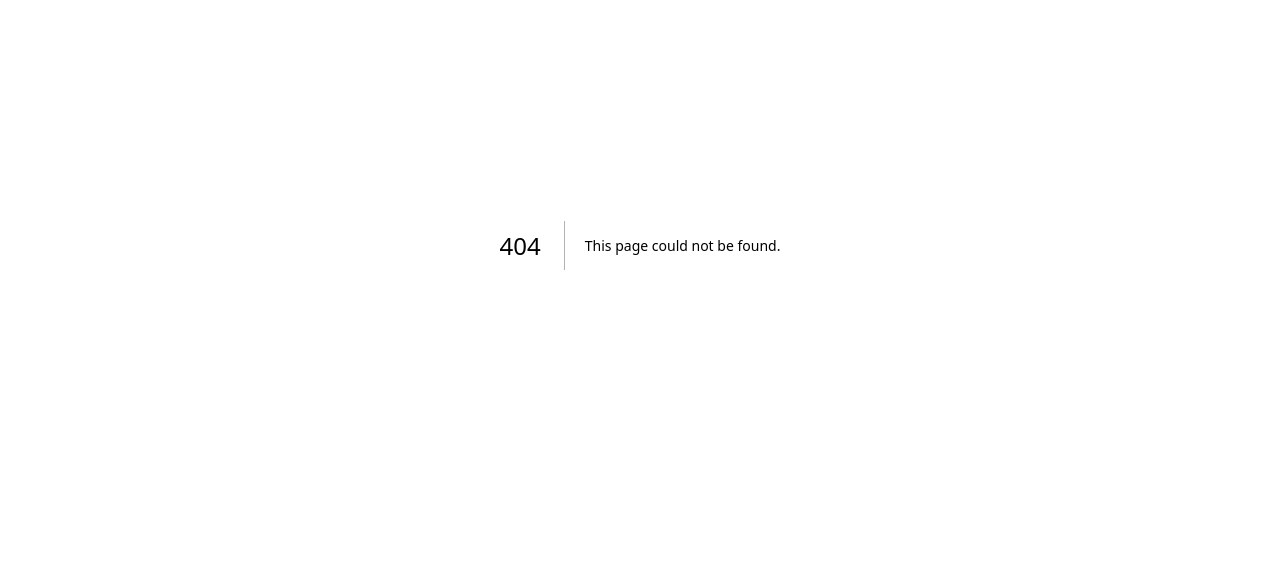
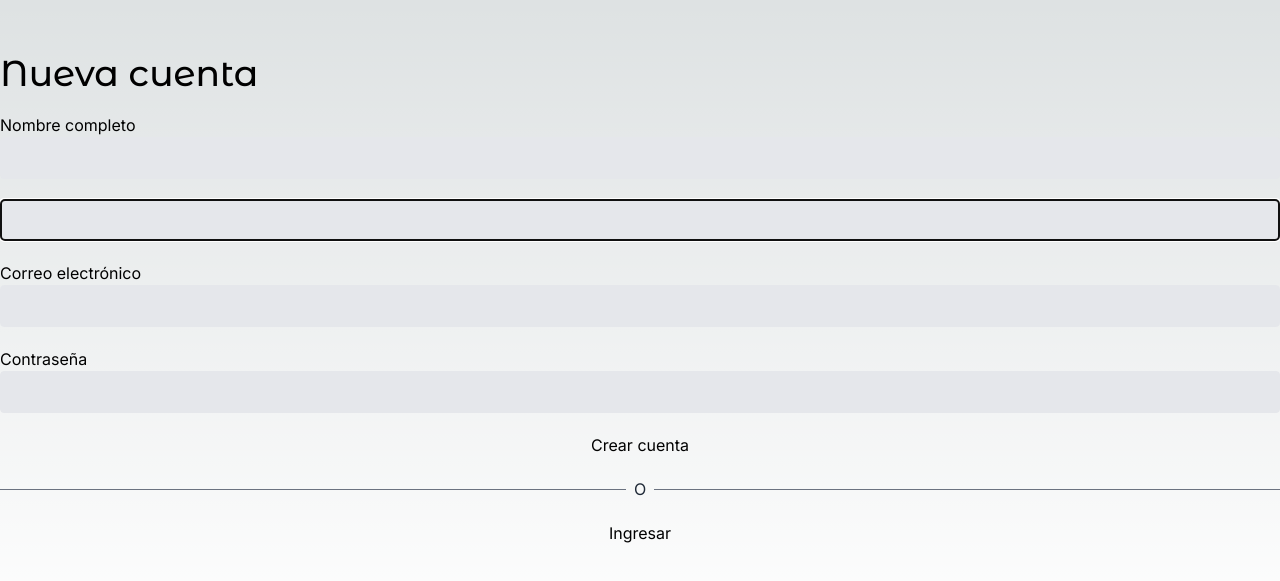
Before and after one commit to JosueMoDev/next-apple-store-ui, a Next.js app: page /auth/register in a window 1280 px wide. Before the commit this address had no page. Shown: the part 155-736 px from the top of the page. Built offline with nearby package versions, Linux system fonts and the light colour scheme.

Commit message:
register

```diff
--- a/package.json
+++ b/package.json
@@ -17,6 +17,7 @@
     "next-auth": "^5.0.0-beta.15",
     "react": "^18",
     "react-dom": "^18",
+    "react-hook-form": "^7.51.0",
     "react-icons": "^5.0.1",
     "zod": "^3.22.4",
     "zustand": "^4.5.2"
--- /dev/null
+++ b/src/app/auth/mapper/user.mapper.ts
@@ -0,0 +1,8 @@
+import { Login, User } from "../interface/user.interface";
+
+export const userMapper = (object: Login ): User => {
+    const data =  Object.values(object);
+    const { user } = data[0];
+    const { __typename, ...rest} = user;
+ return { ...rest };
+}
--- /dev/null
+++ b/src/app/auth/register/api/registerMutaion.ts
@@ -0,0 +1,41 @@
+'use client'
+import { gql } from "@apollo/client";
+import apolloClient from "@/lib/apollo-client";
+
+interface RegisterInput {
+  lastName: string;
+  firstName: string;
+  email: string;
+  password: string;
+  picture?: string;
+}
+
+const REGISTER_MUTATION = gql`
+  mutation RegisterUser($registerUserInput: CreateUserInput!) {
+    registerUser(registerUserInput: $registerUserInput) {
+      id
+      lastName
+      firstName
+      email
+      emailVerified
+      role
+      isActive
+      picture
+    }
+  }
+`;
+
+export const RegisterMutation = async (registerUserInput: RegisterInput) => {
+  try {
+    const { data } = await apolloClient.mutate({
+      mutation: REGISTER_MUTATION,
+      variables: {
+        registerUserInput: registerUserInput,
+      },
+    });
+    return data;
+  } catch (error) {
+    console.error("Error:", error);
+    throw error;
+  }
+};
--- /dev/null
+++ b/src/app/auth/register/page.tsx
@@ -0,0 +1,12 @@
+import { titleFont } from "@/config/fonts";
+import { RegisterForm } from "./ui/RegisterForm";
+
+export default function RegisterPage() {
+  return (
+    <div className="flex flex-col min-h-screen pt-32 sm:pt-52">
+      <h1 className={`${titleFont.className} text-4xl mb-5`}>Nueva cuenta</h1>
+
+      <RegisterForm />
+    </div>
+  );
+}
--- /dev/null
+++ b/src/app/auth/register/ui/RegisterForm.tsx
@@ -0,0 +1,102 @@
+"use client";
+
+import clsx from "clsx";
+import Link from "next/link";
+import { SubmitHandler, useForm } from "react-hook-form";
+
+import { useEffect, useState } from "react";
+import { RegisterMutation } from "../api/registerMutaion";
+
+type FormInputs = {
+  firstName: string;
+  lastName: string;
+  email: string;
+  password: string;
+};
+
+export const RegisterForm = () => {
+  const [errorMessage, setErrorMessage] = useState("");
+  const {
+    register,
+    handleSubmit,
+    formState: { errors },
+  } = useForm<FormInputs>();
+
+  const onSubmit: SubmitHandler<FormInputs> = async (data) => {
+    setErrorMessage("");
+    const { lastName, firstName, email, password } = data;
+
+    try {
+      const user = await RegisterMutation({ lastName, firstName, email, password });
+      console.log( user );
+      // Registro exitoso, puedes hacer algo aquí, como redireccionar al usuario a una página de inicio de sesión.
+    } catch (error) {
+      console.error("Error al registrar:", error);
+      // Si hay un error en el registro, establece el mensaje de error para mostrar al usuario.
+      setErrorMessage("Error al registrar. Por favor, inténtalo de nuevo.");
+    }
+
+  };
+
+  return (
+    <form onSubmit={handleSubmit(onSubmit)} className="flex flex-col">
+      {/* {
+        errors.name?.type === 'required' && (
+          <span className="text-red-500">* El nombre es obligatorio</span>
+        )
+      } */}
+
+      <label htmlFor="email">Nombre completo</label>
+      <input
+        className={clsx("px-5 py-2 border bg-gray-200 rounded mb-5", {
+          "border-red-500": errors.firstName,
+        })}
+        type="text"
+        autoFocus
+        {...register("firstName", { required: true })}
+      />
+
+      <input
+        className={clsx("px-5 py-2 border bg-gray-200 rounded mb-5", {
+          "border-red-500": errors.lastName,
+        })}
+        type="text"
+        autoFocus
+        {...register("lastName", { required: true })}
+      />
+
+      <label htmlFor="email">Correo electrónico</label>
+      <input
+        className={clsx("px-5 py-2 border bg-gray-200 rounded mb-5", {
+          "border-red-500": errors.email,
+        })}
+        type="email"
+        {...register("email", { required: true, pattern: /^\S+@\S+$/i })}
+      />
+
+      <label htmlFor="email">Contraseña</label>
+      <input
+        className={clsx("px-5 py-2 border bg-gray-200 rounded mb-5", {
+          "border-red-500": errors.password,
+        })}
+        type="password"
+        {...register("password", { required: true, minLength: 6 })}
+      />
+
+      <span className="text-red-500">{errorMessage} </span>
+
+      <button className="btn-primary">Crear cuenta</button>
+
+      {/* divisor l ine */}
+      <div className="flex items-center my-5">
+        <div className="flex-1 border-t border-gray-500"></div>
+        <div className="px-2 text-gray-800">O</div>
+        <div className="flex-1 border-t border-gray-500"></div>
+      </div>
+
+      <Link href="/auth/login" className="btn-secondary text-center">
+        Ingresar
+      </Link>
+    </form>
+  );
+};
```
Also changed, not shown: src/app/auth/interface/user.interface.ts (added, +15 -0 lines), src/auth.config.ts (+14 -15 lines), 1 other file (tests, documents, lock files or other folders).
